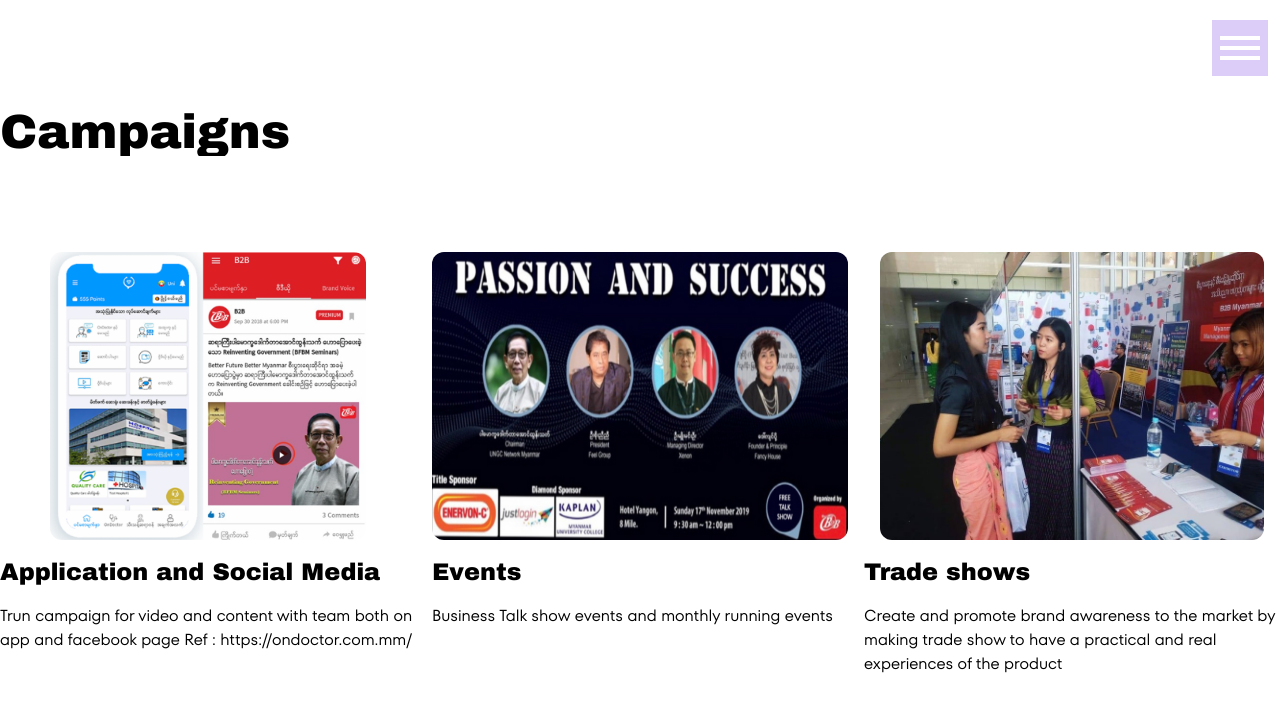
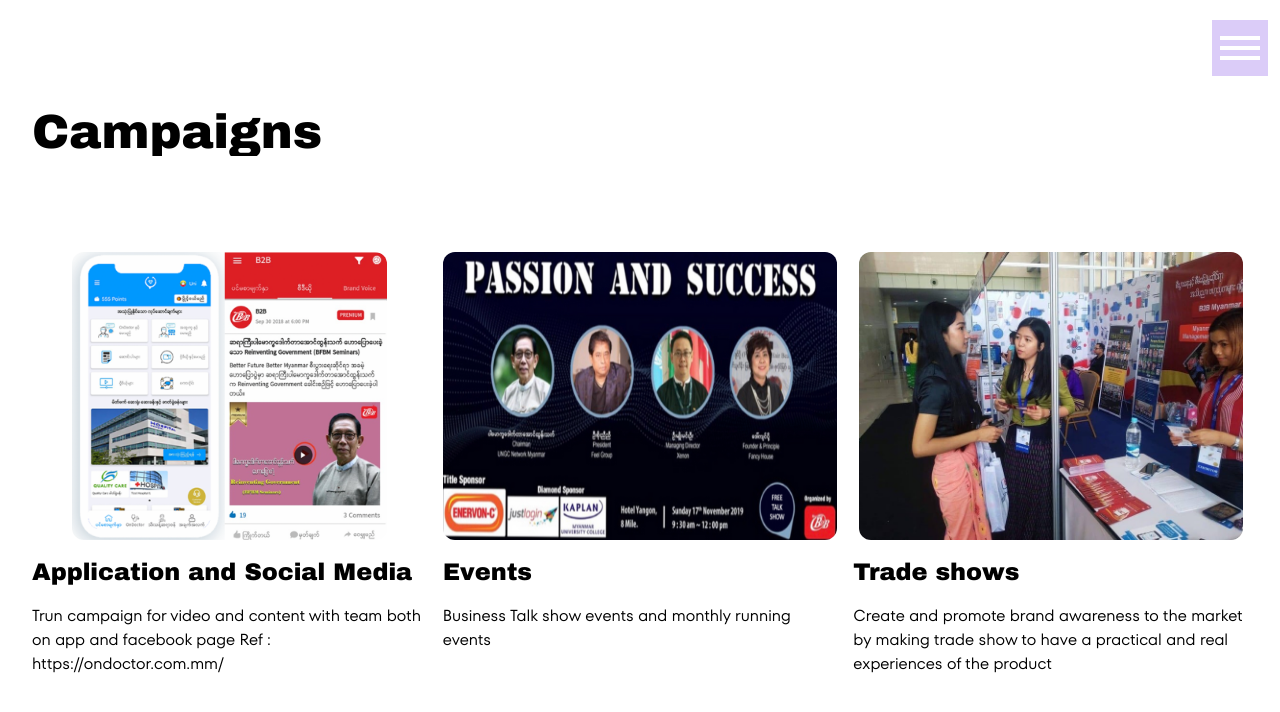
Before and after one commit to heinthtnaung/portfolio-zunlay, a Next.js app: page /campaigns in a window 1280 px wide. Shown: the top 712 px of the page. Built offline with nearby package versions, Linux system fonts and the light colour scheme.

Commit message:
Animation: Add animation in `Campaigns page`.

```diff
--- a/src/app/campaigns/page.tsx
+++ b/src/app/campaigns/page.tsx
@@ -1,16 +1,20 @@
+"use client";
+
 // Components
 import { SimpleCard } from "@/components/Card";
 import { Title } from "@/components/Typography";
 
 // Dataset
 import { CampaignsList } from "@/dataset/campaigns";
+import PageTransition from "@/components/Transition/pageTransition";
 
-export default function EventsPage() {
+export default function CampaignsPage() {
   return (
-    <div className="w-screen min-h-screen justify-center bg-white flex items-center overflow-auto">
-      <div className="container mx-auto grid grid-cols-1 gap-4 items-center text-black">
+    <PageTransition>
+      <div className="w-screen h-screen justify-center bg-white lg:flex items-center overflow-auto overflow-x-hidden p-8">
+        <div className="container mx-auto grid grid-cols-1 gap-4 items-center text-black lg:pt-0 pt-20">
           <Title text="Campaigns" className="mb-20" />
-        <div className="container mx-auto grid grid-cols-3 gap-4 items-start text-black">
+          <div className="container mx-auto grid lg:grid-cols-3 gap-4 items-start text-black">
             {CampaignsList.map((ds, idx) => (
               <SimpleCard
                 key={"campaigns" + idx}
@@ -22,5 +26,6 @@ export default function EventsPage() {
           </div>
         </div>
       </div>
+    </PageTransition>
   );
 }
```
Lines whose indentation alone changed are shown as unchanged.
